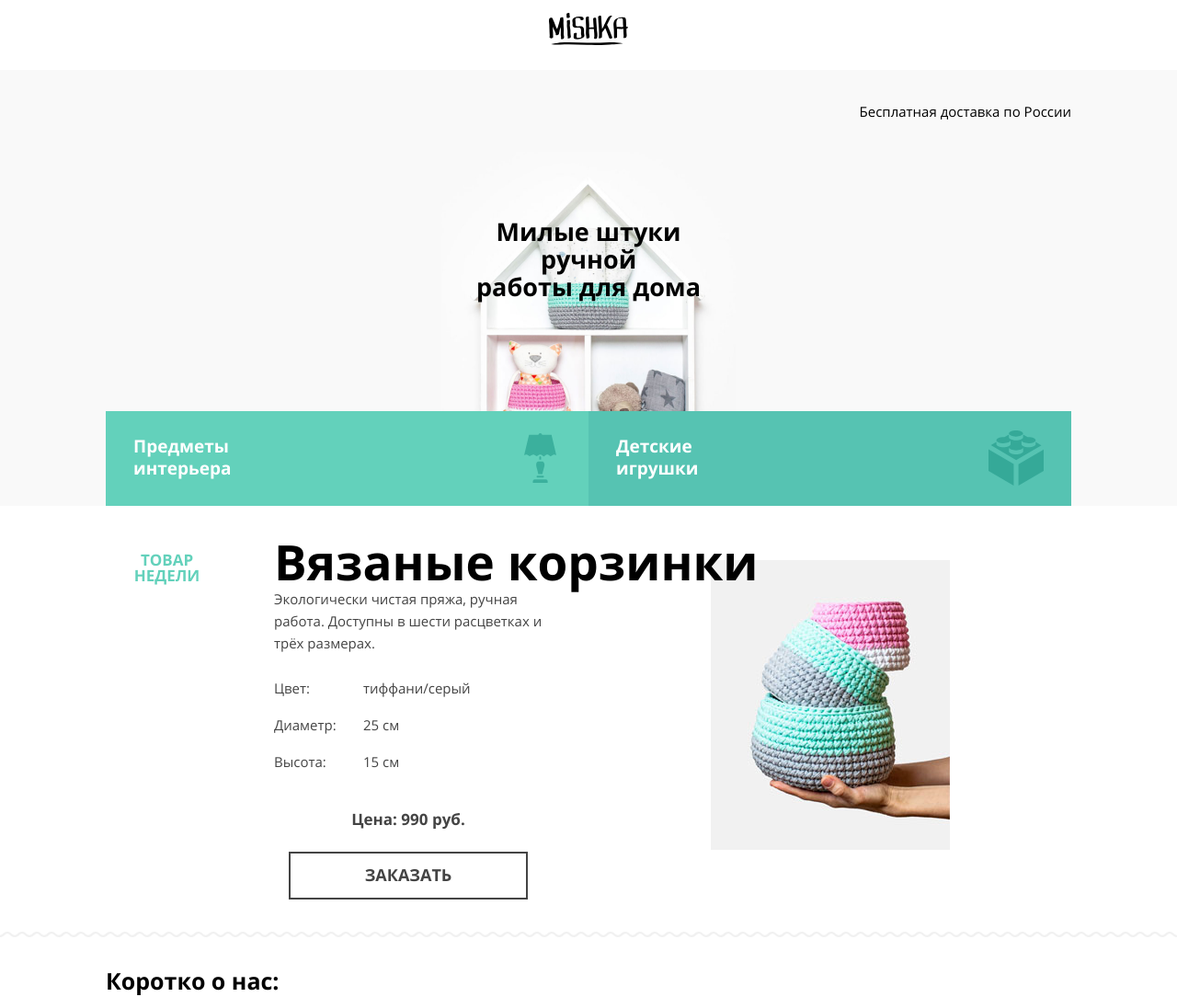
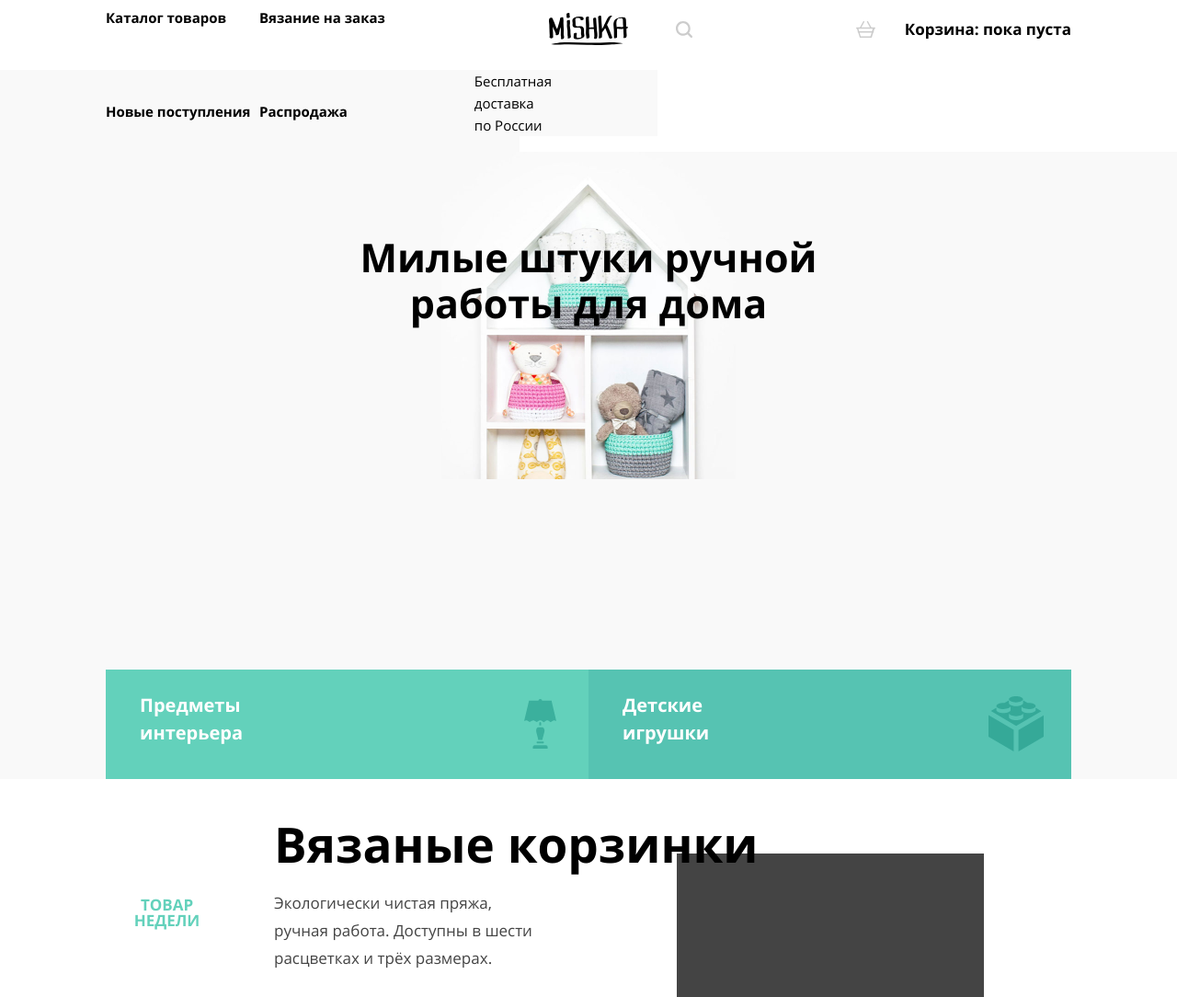
Before and after one commit to htmlacademy-adaptive/1996827-mishka-26, a website: page source/index.html in a window 1280 px wide. Shown: the part 13-1097 px from the top of the page at 92% size. Drawn offline with nearby package versions, Linux system fonts and the light colour scheme; files that its build step writes are made by us from their sources.

Commit message:
pf index tablet

```diff
--- a/source/index.html
+++ b/source/index.html
@@ -47,6 +47,7 @@
         </ul>
       </div>
 
+      <div class="navigation__user-wrapper">
         <ul class="navigation__user reset-list">
           <li class="navigation__item">
             <a class="link navigation__link navigation__link-search" href="#">
@@ -65,16 +66,15 @@
             </a>
           </li>
         </ul>
+      </div>
 
+      <div class="navigation__usersub-wrapper">
         <ul class="navigation__usersub reset-list">
           <li class="navigation__item">
             <p class="navigation__usersub-text">Бесплатная доставка по России</p>
           </li>
         </ul>
-
-      <!-- <div class="navigation__usersub-wrapper">
-        <p class="navigation__usersub">Бесплатная доставка по России</p>
-      </div> -->
+      </div>
     </nav>
   </header>
 
@@ -145,7 +145,7 @@
           </dl>
 
           <div class="product__images">
-            <img src="./img/product/knitted_baskets.png" width="260" height="315" alt="Вязаные корзинки.">
+            <!-- <img src="./img/product/knitted_baskets.png" width="260" height="315" alt="Вязаные корзинки."> -->
           </div>
 
           <p class="product__priсe">Цена: 990 руб.</p>
--- a/source/sass/blocks/hero.scss
+++ b/source/sass/blocks/hero.scss
@@ -2,6 +2,8 @@
 
 .hero {
   position: relative;
+  // position: absolute;
+  // content: "";
   // margin-bottom: 50px;
   padding-bottom: 120px;
   background-image: url("../img/hero/hero-mobile2x1.png");
@@ -64,6 +66,16 @@
 
 // от 768px
 @media (min-width: $tablet-width) {
+  .hero__title {
+    padding-top: 90px;
+    margin-bottom: 253px;
+    width: 668px;
+    font-weight: 700;
+    font-size: 43px;
+    // 50/43 = 1.16
+    line-height: 1.16;
+  }
+
   .hero__list {
     padding: 0 50px;
     margin-left: auto;
@@ -71,6 +83,18 @@
     max-width: 1150px;
     display: grid;
     grid-template-columns: repeat(2, minmax(334px, 1fr));
+  }
+
+  .hero__link {
+    min-height: 119px;
+    font-weight: 700;
+    font-size: 20px;
+    line-height: 30px;
+  }
+
+  .hero__categotry {
+    padding-left: 7px;
+    margin-top: -10px;
   }
 }
 
--- a/source/sass/blocks/main.scss
+++ b/source/sass/blocks/main.scss
@@ -1,9 +1,12 @@
 @use "../global/variables.scss" as *;
 
-.navigation__site,
-.navigation__sitesub,
-.navigation__user,
-.navigation__usersub-wrapper,
-.header__logo-color {
-  display: none;
+// .navigation__site,
+// .navigation__sitesub,
+// .navigation__user,
+// .navigation__usersub-wrapper,
+// .header__logo-color {
+//   display: none;
+// }
+.main {
+  position: relative;
 }
--- a/source/sass/blocks/navigation.scss
+++ b/source/sass/blocks/navigation.scss
@@ -35,7 +35,17 @@
   background-color: transparent;
 }
 
+.navigation__site-wrapper,
+.navigation__user-wrapper {
+  display: none;
+}
+
 @media (min-width: $tablet-width) {
+  .navigation__site-wrapper,
+  .navigation__user-wrapper {
+    display: block;
+  }
+
   .navigation {
     // margin: 0;
     padding: 0;
--- a/source/sass/blocks/navigation__site.scss
+++ b/source/sass/blocks/navigation__site.scss
@@ -28,7 +28,7 @@
 
     .navigation__item {
       width: 167px;
-      min-height: 89px;
+      min-height: 64px;
       justify-content: flex-start;
     }
   }
--- a/source/sass/blocks/navigation__user.scss
+++ b/source/sass/blocks/navigation__user.scss
@@ -41,7 +41,7 @@
     }
 
     .navigation__link-search {
-      // width: 84px;
+      width: 58px;
       display: flex;
       justify-content: center;
       align-items: center;
@@ -54,6 +54,16 @@
       align-items: center;
     }
 
+    .navigation__link-recycled p {
+      font-weight: 700;
+      font-size: 17px;
+      line-height: 24px;
+    }
+
+    .navigation__link-recycled svg {
+      margin-right: 32px;
+    }
+
     .navigation__text-search {
       display: none;
     }
--- a/source/sass/blocks/navigation__usersub.scss
+++ b/source/sass/blocks/navigation__usersub.scss
@@ -13,7 +13,7 @@
   }
 
   .navigation__usersub .navigation__item {
-    min-height: 89px;
+    min-height: 64px;
     display: flex;
     justify-content: flex-end;
     align-items: center;
@@ -21,6 +21,7 @@
 
   .navigation__usersub-text {
     margin: 0;
+    // padding-top: 10px;
     display: block;
   }
 }
--- a/source/sass/blocks/product.scss
+++ b/source/sass/blocks/product.scss
@@ -76,7 +76,6 @@
 
 .product__priсe {
   margin: 0;
-  // margin-top: 30px;
   margin-bottom: 23px;
   grid-area: product__priсe;
   font-weight: 700;
@@ -99,38 +98,102 @@
   .product {
     display: grid;
     place-items: center;
-    grid-template-columns: 1fr 1fr;
-    grid-template-rows: 1fr;
-    // row-gap: 20px;
+    grid-template-columns: 50% 25% 25%;
     grid-template-areas:
-      "product__title product__week"
-      "product__text product__images"
-      "product__features product__images"
-      "product__priсe product__images"
-      "product__button product__images";
+      "product__title product__title product__week"
+      "product__text product__images product__images"
+      "product__features product__images product__images"
+      "product__priсe product__images product__images"
+      "product__button product__images product__images";
   }
 
   .product__title {
-    min-width: 50px;
+    margin: 0;
+    padding: 0;
+    padding-top: 10px;
     // display: grid;
     // place-items: start;
+    width: 450px;
+    height: 100px;
+    display: block;
     justify-self: flex-start;
+    font-weight: 700;
+    font-size: 43px;
+    // 50/43 = 1.16
+    line-height: 1.16;
+    z-index: 2;
   }
 
   .product__week {
     margin: 0;
-    margin-left: auto;
+    padding: 0;
+    margin-left: 40px;
+    padding-top: 25px;
+    margin-bottom: 20px;
     width: 100px;
-    min-height: 50px;
+    height: 100px;
     text-align: center;
-    vertical-align: middle;
-    display: flex;
+    // display: flex;
     justify-content: center;
-    align-items: center;
+  }
+
+  .product__text {
+    margin: 0;
+    padding: 0;
+    margin-top: -12px;
+    margin-bottom: 47px;
+    width: 292px;
+    height: 90px;
+    justify-self: start;
+    align-self: flex-start;
+    display: block;
+    font-weight: 400;
+    font-size: 17px;
+    line-height: 30px;
   }
 
   .product__features {
-    justify-self: flex-start;
+    margin: 0;
+    padding: 0;
+    margin-bottom: 70px;
+    justify-self: start;
+    align-self: flex-start;
+    width: 292px;
+    height: 100px;
+    display: block;
+  }
+
+  .product__priсe {
+    margin: 0;
+    padding: 0;
+    margin-bottom: 2px;
+    width: 292px;
+    height: 24px;
+    display: block;
+    font-weight: 700;
+    font-size: 20px;
+    // 24/20 = 1.2
+    line-height: 1.2;
+    justify-self: start;
+    align-self: flex-start;
+  }
+
+  .product__button {
+    margin: 0;
+    padding: 0;
+    width: 292px;
+    height: 52px;
+    margin-top: 30px;
+    justify-self: start;
+    align-self: flex-start;
+  }
+
+  .product__images {
+    margin: 0;
+    padding: 0;
+    width: 334px;
+    height: 404px;
+    background-color: $color-gray;
   }
 }
 
```
Lines whose indentation alone changed are shown as unchanged.
